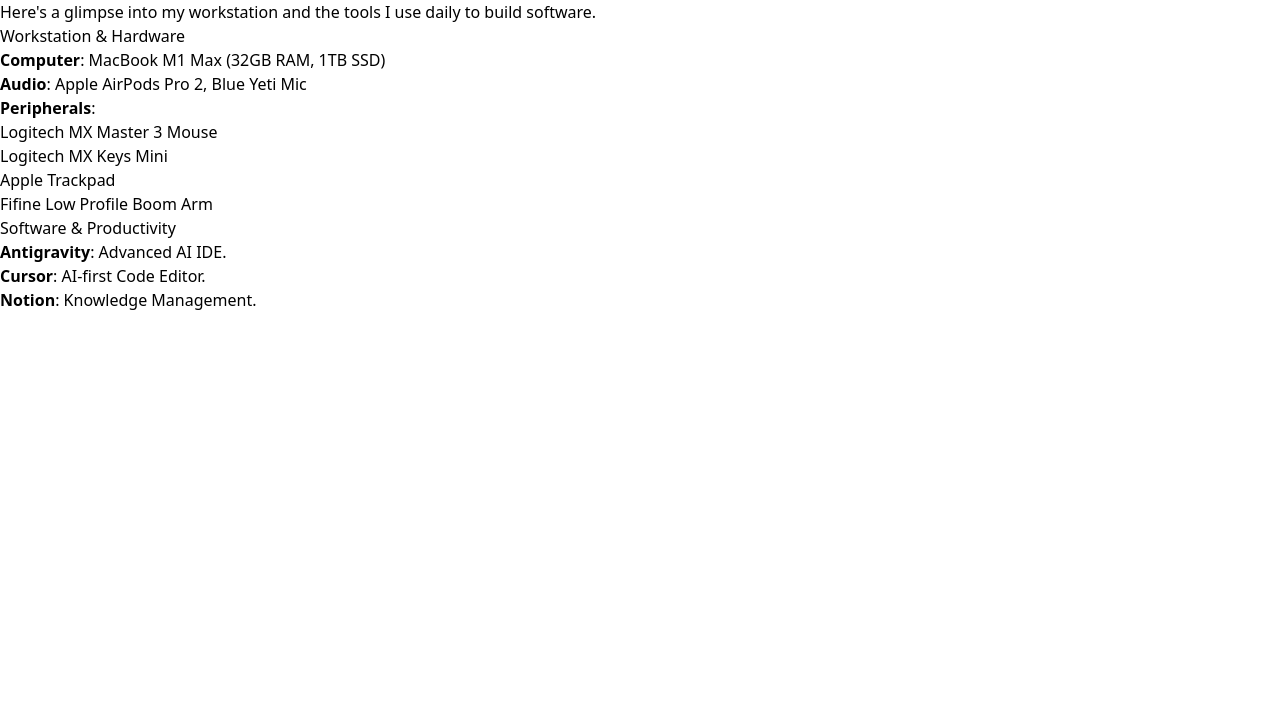
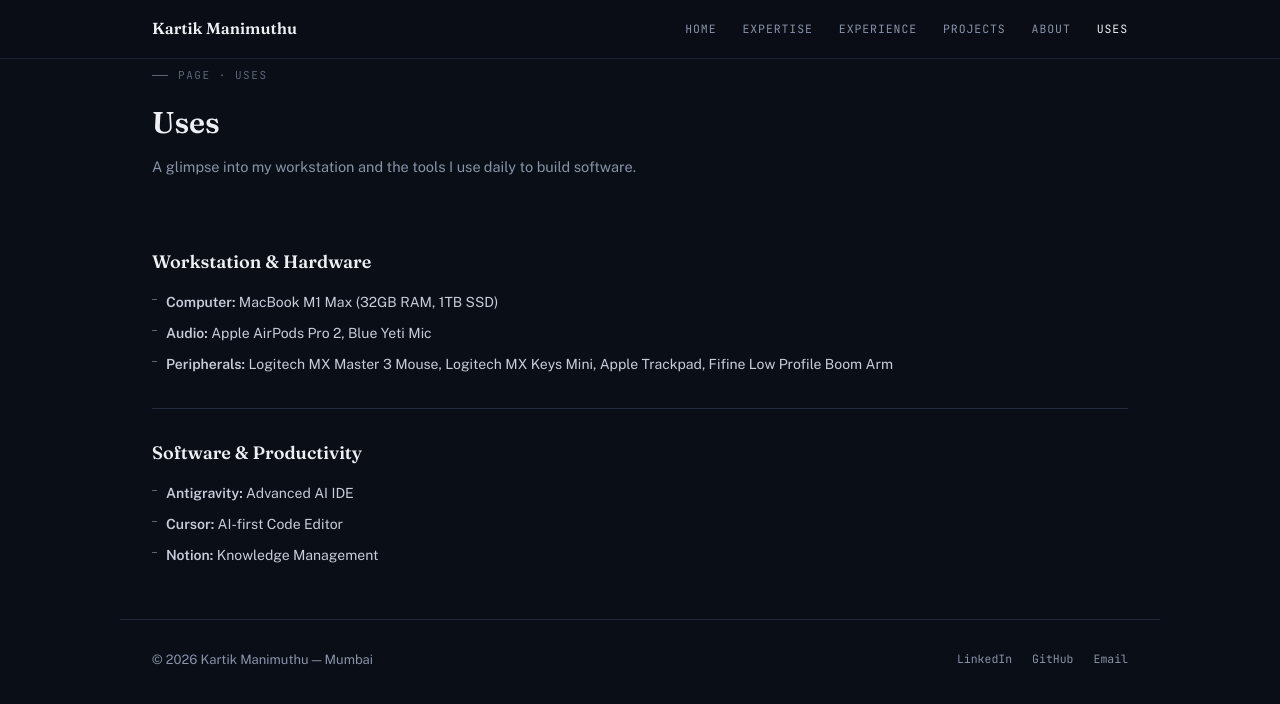
Before and after one commit to kartikmanimuthu/kartikmanimuthu, a Next.js app: page /uses in a window 1280 px wide. Shown: the top 704 px of the page. Built offline with nearby package versions, Linux system fonts and the light colour scheme.

Commit message:
feat: rebuild Uses page in the Flight Deck system

```diff
--- a/pages/uses.mdx
+++ /dev/null
@@ -1,25 +0,0 @@
----
-type: page
-title: Uses
-date: 2024-01-01
----
-
-# Uses
-
-Here's a glimpse into my workstation and the tools I use daily to build software.
-
-### Workstation & Hardware
-
-- **Computer**: MacBook M1 Max (32GB RAM, 1TB SSD)
-- **Audio**: Apple AirPods Pro 2, Blue Yeti Mic
-- **Peripherals**:
-  - Logitech MX Master 3 Mouse
-  - Logitech MX Keys Mini
-  - Apple Trackpad
-  - Fifine Low Profile Boom Arm
-
-### Software & Productivity
-
-- **Antigravity**: Advanced AI IDE.
-- **Cursor**: AI-first Code Editor.
-- **Notion**: Knowledge Management.
--- /dev/null
+++ b/pages/uses.tsx
@@ -0,0 +1,32 @@
+import React from "react";
+import SiteLayout from "../components/layout/SiteLayout";
+
+export default function Uses() {
+  return (
+    <SiteLayout>
+      <div className="wrap" style={{ paddingTop: "8px", paddingBottom: "20px" }}>
+        <p className="eyebrow">page · uses</p>
+        <h2 className="page-title">Uses</h2>
+        <p className="page-sub">A glimpse into my workstation and the tools I use daily to build software.</p>
+
+        <section className="about-section">
+          <h3 style={{ fontSize: "18px", marginBottom: "14px" }}>Workstation &amp; Hardware</h3>
+          <ul>
+            <li><b>Computer:</b> MacBook M1 Max (32GB RAM, 1TB SSD)</li>
+            <li><b>Audio:</b> Apple AirPods Pro 2, Blue Yeti Mic</li>
+            <li><b>Peripherals:</b> Logitech MX Master 3 Mouse, Logitech MX Keys Mini, Apple Trackpad, Fifine Low Profile Boom Arm</li>
+          </ul>
+        </section>
+
+        <section className="about-section">
+          <h3 style={{ fontSize: "18px", marginBottom: "14px" }}>Software &amp; Productivity</h3>
+          <ul>
+            <li><b>Antigravity:</b> Advanced AI IDE</li>
+            <li><b>Cursor:</b> AI-first Code Editor</li>
+            <li><b>Notion:</b> Knowledge Management</li>
+          </ul>
+        </section>
+      </div>
+    </SiteLayout>
+  );
+}
```
